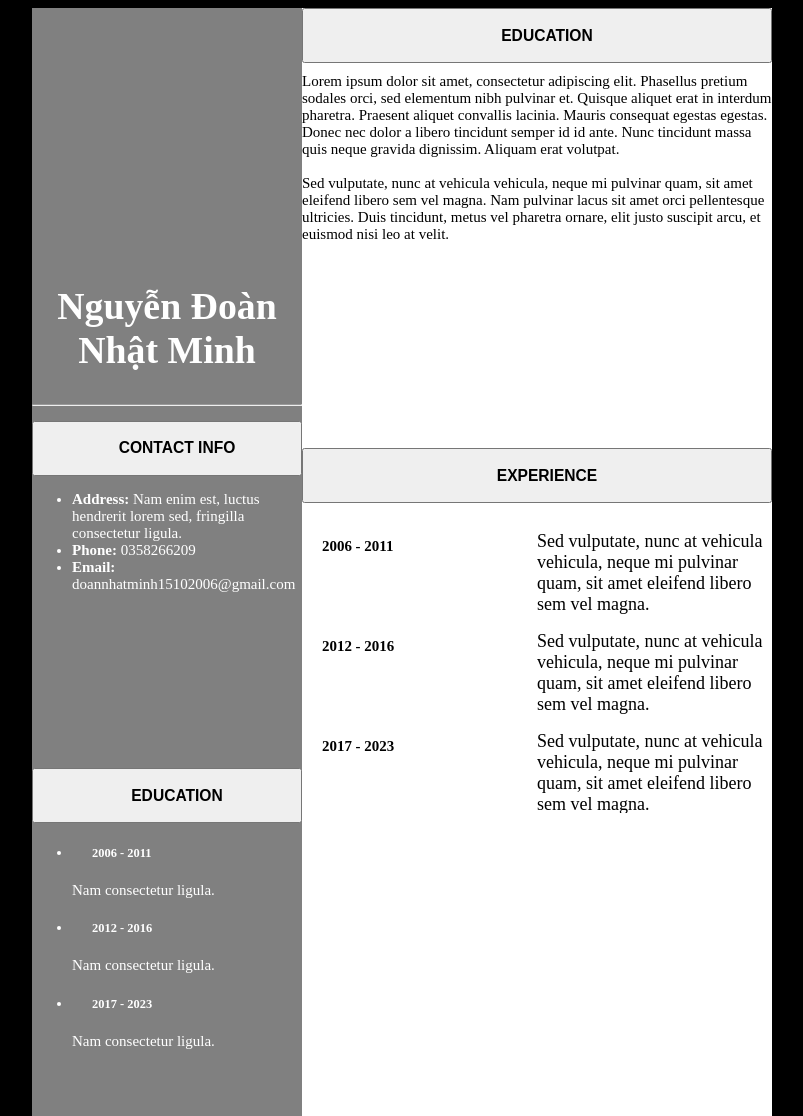
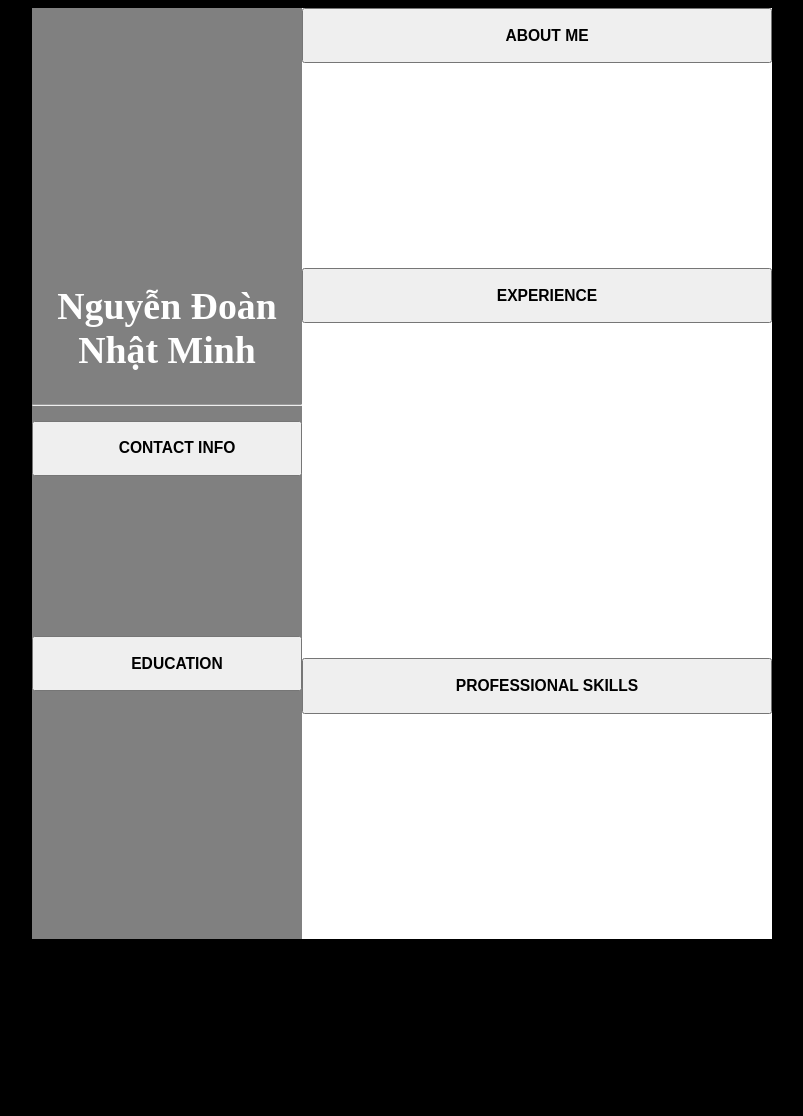
Before and after one commit to doan2506/CV-cua-Doan, a plain HTML site: page index.html in a window 1280 px wide. Shown: the top 1116 px of the page, without its empty margins (238-1041 px from the left). After the commit the page ends 947 px from the top, so only its background shows below. Drawn offline with Linux system fonts and the light colour scheme.

Commit message:
Update index.html

```diff
--- a/index.html
+++ b/index.html
@@ -14,7 +14,7 @@
             <button onclick="myFunction1()">
                 <h3>Contact Info</h3>
             </button>
-            <div id="dropdown-content1">
+            <div class="dropdown-content">
                 <ul>
                     <li>
                         <span>Address:</span>
@@ -36,7 +36,7 @@
             <button onclick="myFunction2()">
                 <h3>Education</h3>
             </button>
-            <div id="dropdown-content2">
+            <div class="dropdown-content">
                 <ul>
                     <li>
                         <h5>2006 - 2011</h5>
@@ -55,11 +55,11 @@
         </div>
     </div>
     <div class="grid-item" id="right">
-        <div style="font-size: 15px;">
-            <button onclick="myFunction3()" style="margin-bottom: 10px;">
-                <h3>Education</h3>
+        <div class="dropdown" style="font-size: 15px;">
+            <button onclick="myFunction3()">
+                <h3>About Me</h3>
             </button>
-            <div id="dropdown-content3">
+            <div class="dropdown-content" style="padding: 10px;">
                 Lorem ipsum dolor sit amet, consectetur adipiscing elit. Phasellus pretium sodales orci,
                 sed elementum nibh pulvinar et. Quisque aliquet erat in interdum pharetra. Praesent aliquet convallis lacinia.
                 Mauris consequat egestas egestas. Donec nec dolor a libero tincidunt semper id id ante.
@@ -72,11 +72,11 @@
             </div>
         </div>
         <img src="white.PNG" alt="white" style="width: 400px; height: 200px;">
-        <div>
-            <button onclick="myFunction4()" style="margin-bottom: 10px;">
+        <div class="dropdown">
+            <button onclick="myFunction4()">
                 <h3>Experience</h3>
             </button>
-            <div id="dropdown-content4">
+            <div class="dropdown-content">
                 <div class="experience">
                     <div class="details">
                         <p>
@@ -108,12 +108,12 @@
                 </div>
             </div>
         </div>
-        <img src="white.PNG" alt="white" style="width: 470px; height: 300px;">
-        <div>
-            <button onclick="myFunction5()" style="margin-bottom: 10px;">
+        <img src="white.PNG" alt="white" style="width: 470px; height: 330px;">
+        <div class="dropdown">
+            <button onclick="myFunction5()">
                 <h3>Professional Skills</h3>
             </button>
-            <div id="dropdown-content5">
+            <div class="dropdown-content">
                 <div class="skills">
                     <div class="mastery">
                         <p>
```
